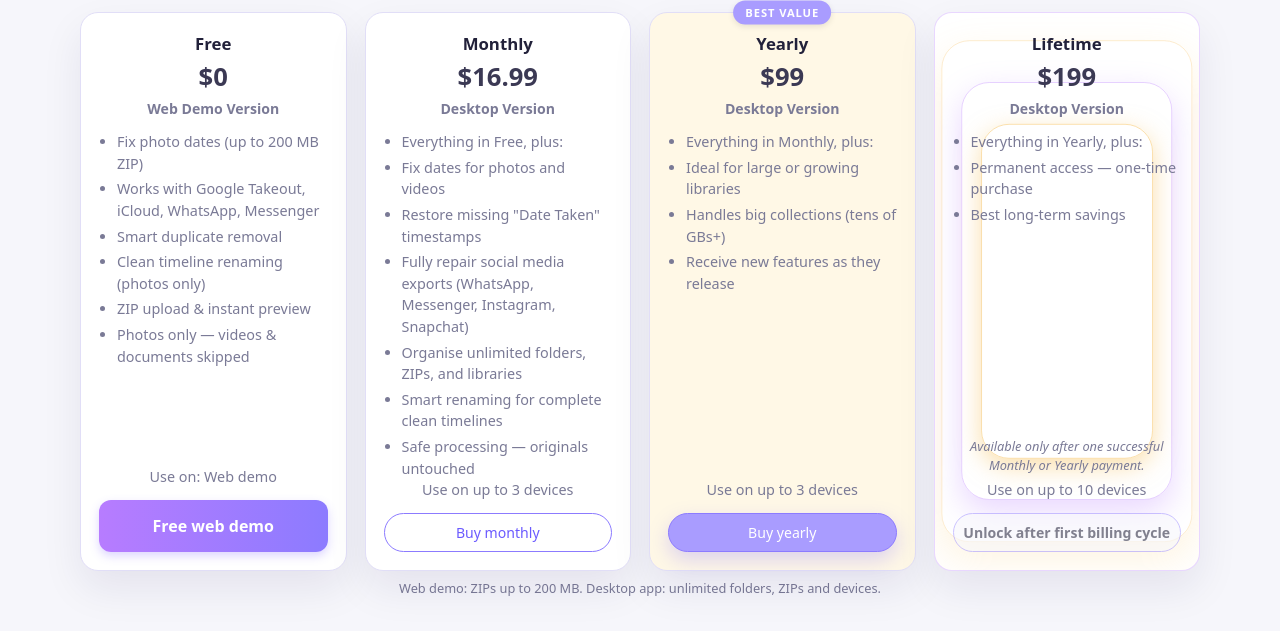
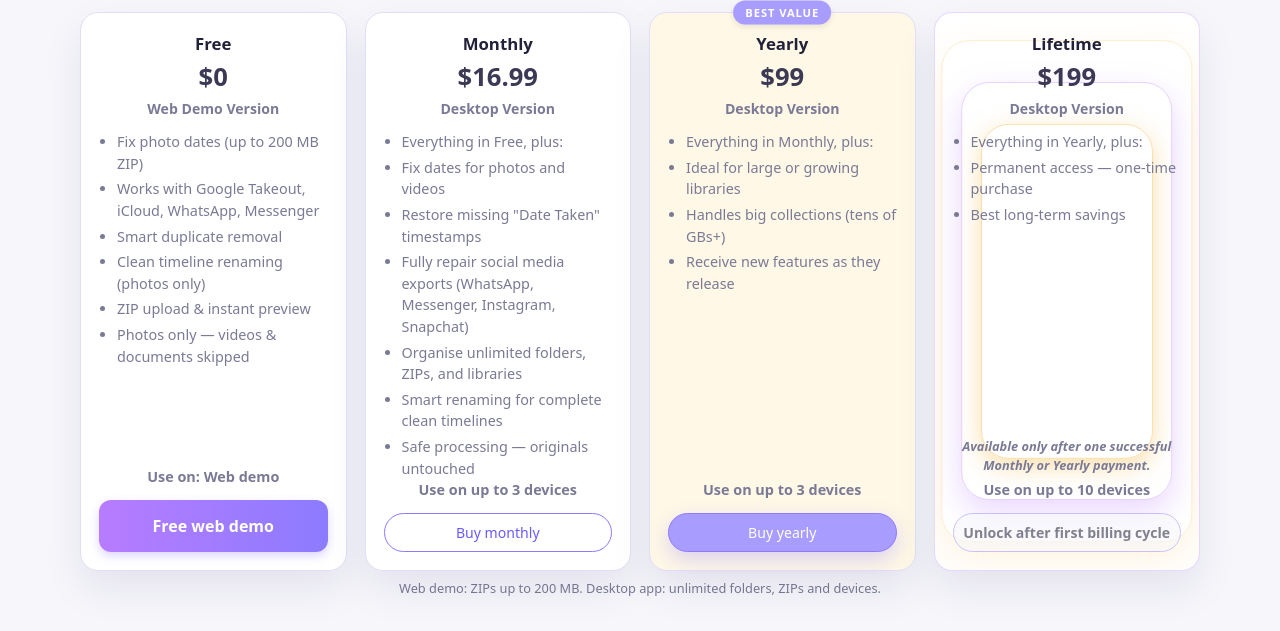
Before and after one commit to photodaterescue/pdr-webapp, a Flask app: page / in a window 1280 px wide. Shown: the part 1586-2217 px from the top of the page. Run offline with Flask 3, Linux system fonts and the light colour scheme; some libraries are stand-ins or nearby versions.

Commit message:
Bold key phrases in pricing plan details for clarity
Update templates/index.html to apply bold formatting to specific plan features and notes across the Free, Monthly, Yearly, and Lifetime pricing tiers.

Replit-Commit-Author: Agent
Replit-Commit-Session-Id: caec3bc4-e945-403a-b7a1-05315cd24c77
Replit-Commit-Checkpoint-Type: full_checkpoint
Replit-Commit-Event-Id: 4bf5397d-b725-427a-b72e-109966e2c3b0
Replit-Commit-Screenshot-Url: https://storage.googleapis.com/screenshot-production-us-central1/ea2aa571-6d32-4f19-8570-b8403f952da2/caec3bc4-e945-403a-b7a1-05315cd24c77/FeEWNCC
Replit-Helium-Checkpoint-Created: true

```diff
--- a/templates/index.html
+++ b/templates/index.html
@@ -324,7 +324,7 @@
           <li>ZIP upload &amp; instant preview</li>
           <li>Photos only — videos &amp; documents skipped</li>
         </ul>
-        <p class="plan-period" style="margin-top: auto; font-size: 0.9rem;">Use on: Web demo</p>
+        <p class="plan-period" style="margin-top: auto; font-size: 0.9rem;"><strong>Use on: Web demo</strong></p>
         <a
           class="btn btn-primary btn-card"
           href="https://app.photodaterescue.com"
@@ -349,7 +349,7 @@
           <li>Smart renaming for complete clean timelines</li>
           <li>Safe processing — originals untouched</li>
         </ul>
-        <p class="plan-period" style="margin-top: auto; font-size: 0.9rem;">Use on up to 3 devices</p>
+        <p class="plan-period" style="margin-top: auto; font-size: 0.9rem;"><strong>Use on up to 3 devices</strong></p>
         <a class="btn btn-outline btn-card lemonsqueezy-button" href="https://pdr.lemonsqueezy.com/buy/ea41d61a-40b5-4be1-9130-2a0c3ee94ebb?embed=1&enabled=1112455%2C1112460">
           Buy monthly
         </a>
@@ -367,7 +367,7 @@
           <li>Handles big collections (tens of GBs+)</li>
           <li>Receive new features as they release</li>
         </ul>
-        <p class="plan-period" style="margin-top: auto; font-size: 0.9rem;">Use on up to 3 devices</p>
+        <p class="plan-period" style="margin-top: auto; font-size: 0.9rem;"><strong>Use on up to 3 devices</strong></p>
         <a class="btn btn-outline btn-card lemonsqueezy-button" href="https://pdr.lemonsqueezy.com/buy/c6ede893-fa25-4d63-95cf-17d099dfe3f0?embed=1&enabled=1112455%2C1112460">
           Buy yearly
         </a>
@@ -390,9 +390,9 @@
           <li>Best long-term savings</li>
         </ul>
         <p class="lifetime-note" style="margin-top: auto;">
-          Available only after one successful Monthly or Yearly payment.
+          <strong>Available only after one successful Monthly or Yearly payment.</strong>
         </p>
-        <p class="plan-period" style="font-size: 0.9rem;">Use on up to 10 devices</p>
+        <p class="plan-period" style="font-size: 0.9rem;"><strong>Use on up to 10 devices</strong></p>
         <a class="btn btn-disabled btn-card" style="pointer-events: none; opacity: 0.6;">
           Unlock after first billing cycle
         </a>
```
Also changed, not shown: 1 other file.
